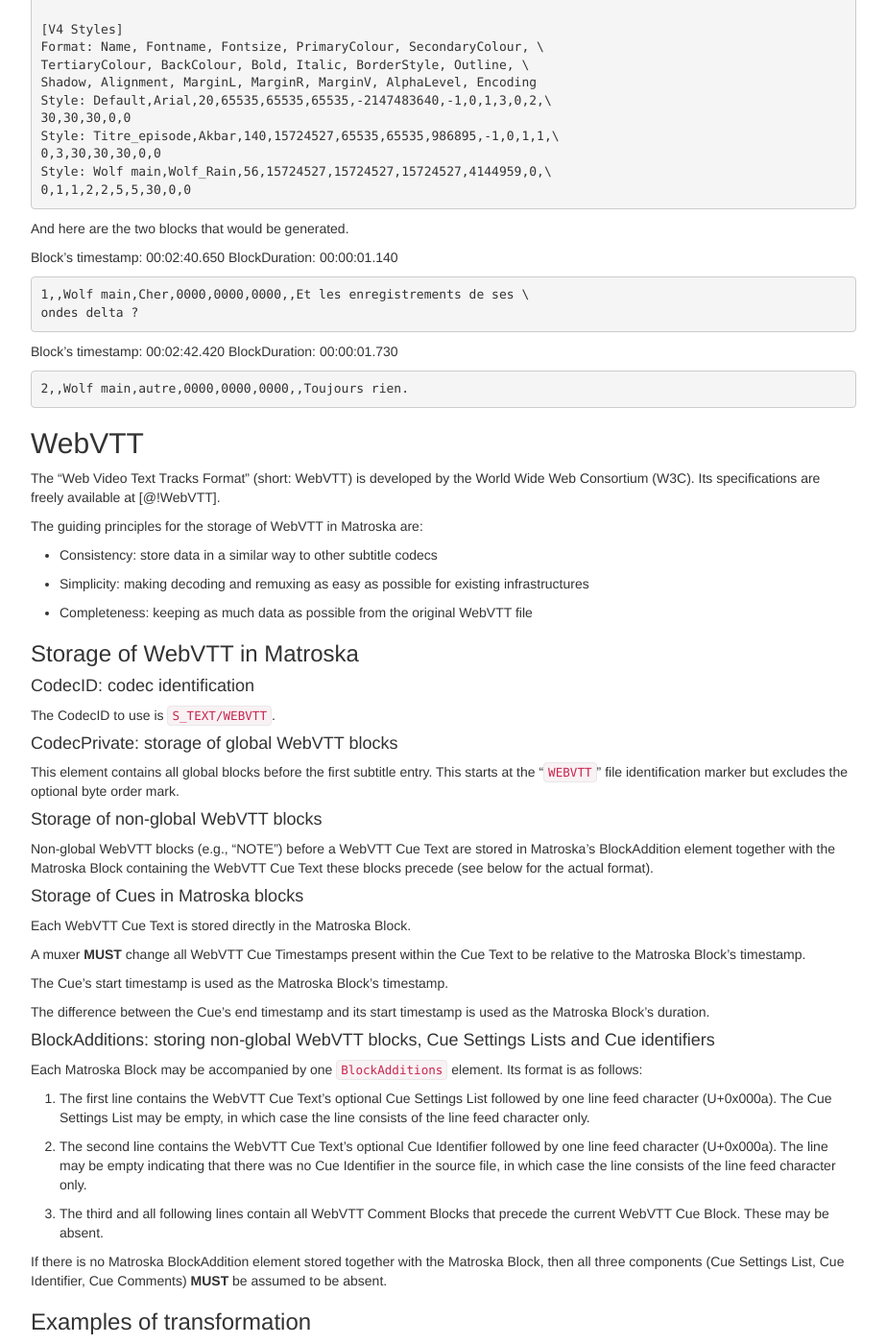
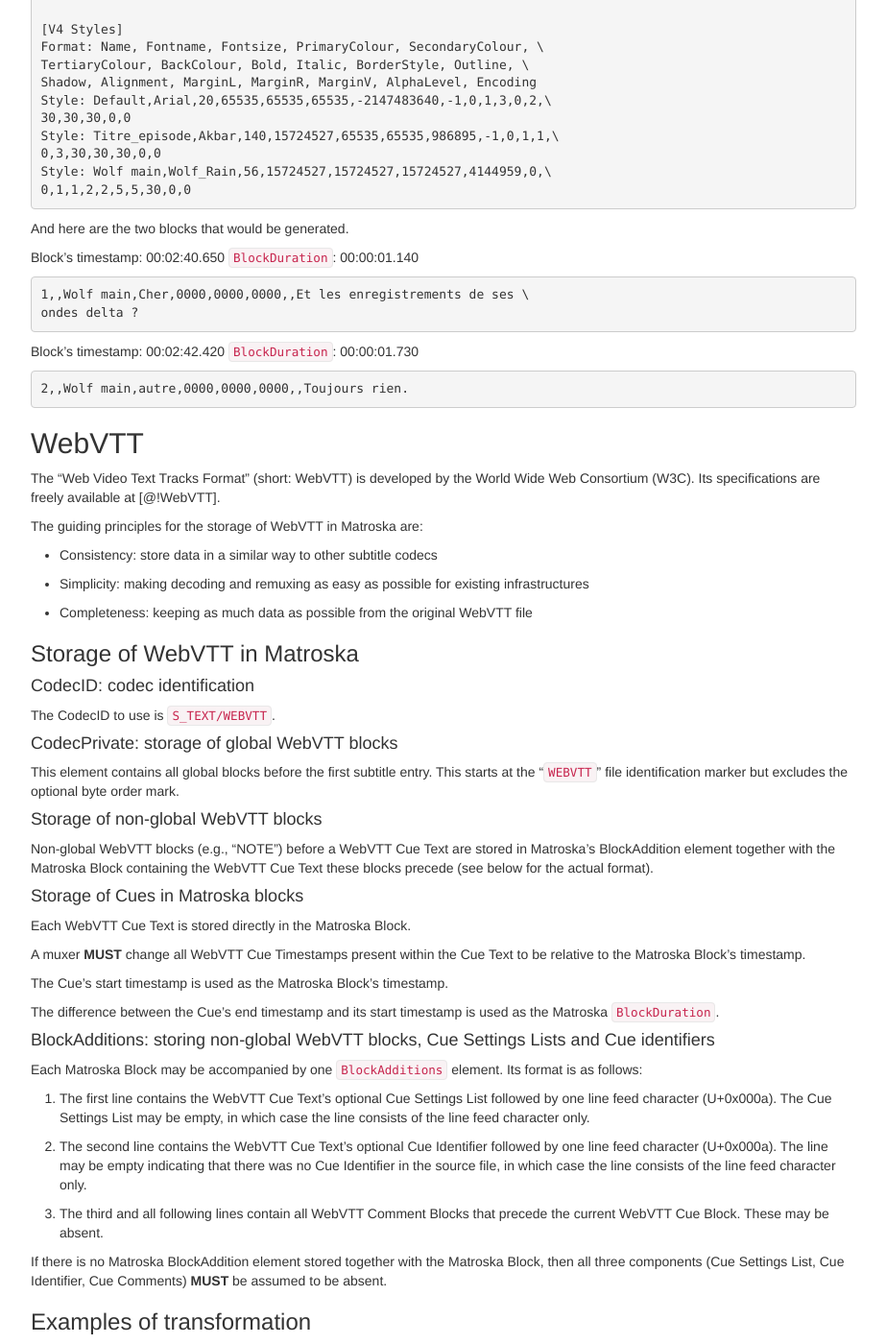
Before and after one commit to ietf-wg-cellar/matroska-specification, a Jekyll site: the page built from subtitles.md, in a window 1280 px wide and 1400 px high, scrolled down 5267 px. Shown: the whole window at 96% size, without its empty margins (273-1196 px from the left). Built offline with Jekyll 4.4.1, drawn with Linux system fonts in a browser that asks for light colours; our own code applies the rules of GitHub Pages for plain Markdown files; some of the changed text lies outside the part shown.

Commit message:
use BlockDuration more explicitly

````diff
--- a/subtitles.md
+++ b/subtitles.md
@@ -9,7 +9,7 @@ Here is a list of pointers for storing subtitles in Matroska:
 
 *   Start and stop timestamps that are used in a timestamps original storage format **SHOULD**
     be removed when being placed in Matroska as they could interfere if the file is edited
-    afterwards. Instead, the Blocks timestamp and Duration **SHOULD** be used to say when the timestamp is displayed.
+    afterwards. Instead, the Blocks timestamp and `BlockDuration` **SHOULD** be used to say when the timestamp is displayed.
 
 *   Because a "subtitle" stream is actually just an overlay stream, anything with a transparency
     layer could be use, including video.
@@ -330,7 +330,7 @@ Style: Wolf main,Wolf_Rain,56,15724527,15724527,15724527,4144959,0,\
 And here are the two blocks that would be generated.
 
 Block's timestamp: 00:02:40.650
-BlockDuration: 00:00:01.140
+`BlockDuration`: 00:00:01.140
 
 ```ssa
 1,,Wolf main,Cher,0000,0000,0000,,Et les enregistrements de ses \
@@ -338,7 +338,7 @@ ondes delta ?
 ```
 
 Block's timestamp: 00:02:42.420
-BlockDuration: 00:00:01.730
+`BlockDuration`: 00:00:01.730
 
 ```ssa
 2,,Wolf main,autre,0000,0000,0000,,Toujours rien.
@@ -384,7 +384,7 @@ to the Matroska Block's timestamp.
 The Cue's start timestamp is used as the Matroska Block's timestamp.
 
 The difference between the Cue's end timestamp and its start timestamp is used as
-the Matroska Block's duration.
+the Matroska `BlockDuration`.
 
 #### BlockAdditions: storing non-global WebVTT blocks, Cue Settings Lists and Cue identifiers
 
@@ -594,7 +594,7 @@ until the next Segment is encountered.
 
 A muxer **MAY** use a Duration, e.g., by calculating the distance between two subsequent Segments.
 If a Matroska Block has a Duration, a player **MUST** display that Segment only for
-the duration of the Block's Duration.
+the duration of the `BlockDuration`.
 
 
 ## HDMV text subtitles
@@ -619,7 +619,7 @@ Each Segment contains a start and an end presentation timestamp (short: start PT
 The start PTS will be used as the timestamp for the Matroska Block. The Matroska Block **MUST**
 have a Duration, and that Duration is the difference between the end PTS and the start PTS.
 
-A player **MUST** use the Matroska Block's timestamp and Duration instead of the Segment's
+A player **MUST** use the Matroska `Block`'s timestamp and `BlockDuration` instead of the Segment's
 start and end PTS for determining when and how long to show the Segment.
 
 #### Character set
````
Also changed, not shown: codec_specs.md (+1 -1 lines).
